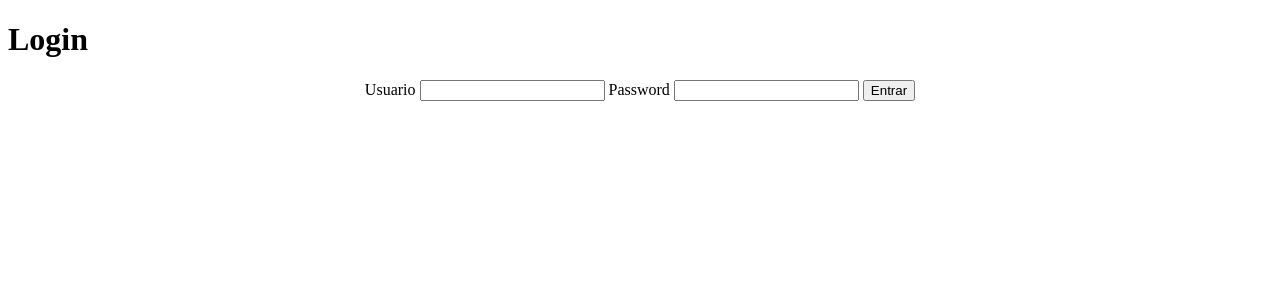
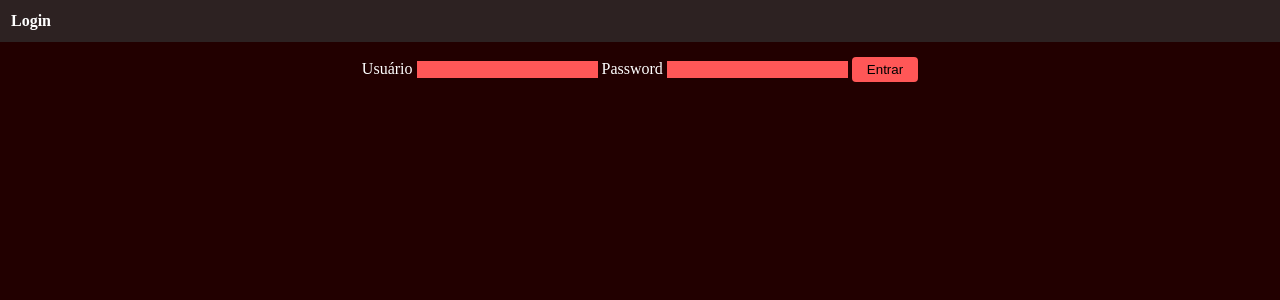
Before and after one commit to ddp-danilo/agenda, a Django app: page /login/ in a window 1280 px wide. Shown: the top 300 px of the page. Run offline with Django 3.2, Linux system fonts and the light colour scheme; parts of the project's set-up code (start-up, migrations or seed data) failed here and were passed over.

Commit message:
Várias mudanças visuais e agora a pagina de criação de eventos exige que o usuário adicione uma data.

```diff
--- a/agenda/urls.py
+++ b/agenda/urls.py
@@ -23,8 +23,8 @@ urlpatterns = [
     path('', RedirectView.as_view(url='/agenda')), # indice sem a necessidade de criar uma view
     path('admin/', admin.site.urls),
     path('evento/<titulo_evento>', views.mostra_evento), # mostra as informações do evento requisitado
-    path('mapa/', views.mapa), # um mapa do site
-    path('teste/', views.test), # Uma pagina para fazer experimentos
+    path('mapa/', views.mapa), # mapa do site
+    path('teste/', views.test), # pagina de experimentos
     path('login/', views.login_user),
     path('login/submit', views.submit_login),
     path('logout', views.logout_user),
--- /dev/null
+++ b/core/static/style.css
@@ -0,0 +1,62 @@
+body {
+    background-color:#220000;
+    color:white;
+    margin:0;
+}
+.page-block {
+    padding:15px 15px;
+
+}
+.eventos-lista {
+    list-style-type:none;
+    text-align:center;
+}
+.eventos-tts div{
+    overflow:hidden;
+}
+.evt-lb {
+    float:left;
+    margin:0px;
+}
+.error-m {
+    color:red;
+}
+
+a{
+    text-decoration:none;
+    color:#bababa;
+}
+a:hover{
+    color:#6e6e6e;
+}
+.hd-ft-right {
+    float:right;
+    text-decoration:none;
+}
+.header {
+    overflow:hidden;
+    background-color:#2d2222;
+    padding: 12px 11px;
+}
+.agendaft{
+    overflow: hidden;
+
+}
+.app-name{
+    color:white;
+}
+button{
+    border:none;
+    color:black;
+    background-color:#ff5757;
+    padding: 5px 15px;
+    border-radius:4px;
+}
+button:hover{
+    background-color:#ff2e2e;
+}
+input, textarea{
+    background-color:#ff5757;
+    outline:none;
+    border:none;
+    }
--- a/core/views.py
+++ b/core/views.py
@@ -47,8 +47,12 @@ def evento(request):
 @login_required(login_url='/login')
 def submit_evento(request):
     if request.POST:
+        data_evento = request.POST.get('data_evento')
+        if data_evento == "":
+            messages.error(request, "A data do evento não pode estar vazia!")
+            return redirect('/agenda/eventos')
         titulo = request.POST.get('titulo')
-        data_evento = request.POST.get('data_evento')
+
         descricao = request.POST.get('descricao')
         usuario = request.user
         local = request.POST.get('local')
--- a/templates/login.html
+++ b/templates/login.html
@@ -1,14 +1,21 @@
 <!DOCTYPE html>
 <html lang="en">
 <head>
+
     <meta charset="UTF-8">
-    <title>Title</title>
+    <title>Agenda-Login</title>
+    {% load static %}
+    <link rel="stylesheet" href="{% static 'style.css' %}">
 </head>
 <body>
-    <h1>Login</h1>
+     <div class="header">
+        <strong class="appname">Login</strong>
+     </div>
+    <div class="page-block">
+
         <form action="submit" method="POST">{% csrf_token %}
             <div align="center">
-            <label>Usuario</label>
+                <label>Usuário</label>
                 <input type="text" name="use">
                 <label>Password</label>
                 <input type="password" name="pass">
@@ -20,5 +27,6 @@
                 <strong>Erro!</strong>{{ message }}
             </div>
         {% endfor %}
+    </div>
 </body>
 </html>
```
Also changed, not shown: templates/agenda.html (+26 -13 lines), templates/evento.html (+32 -15 lines), templates/hist.html (+9 -8 lines), templates/model-header.html (+6 -4 lines), templates/model-page.html (+6 -7 lines), db.sqlite3. Lines whose indentation alone changed are shown as unchanged.
